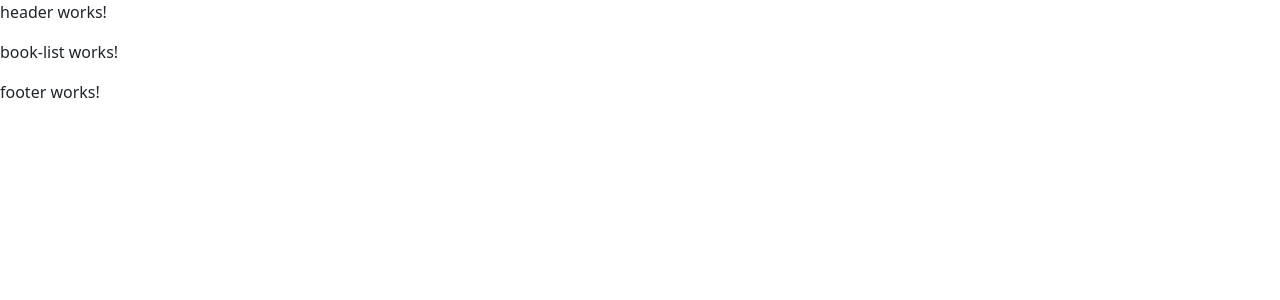
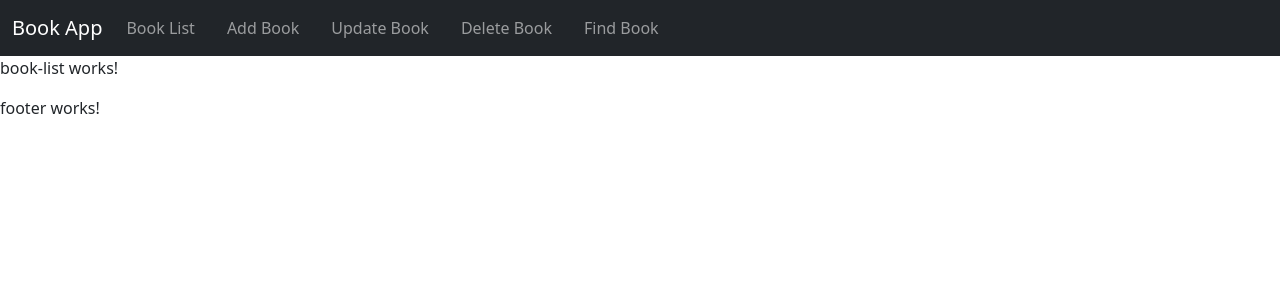
Before and after one commit to AssumedDialogue/AFourConsumeWebServices, an Angular app: page /books in a window 1280 px wide. Shown: the top 300 px of the page. Built offline with nearby package versions, Linux system fonts and the light colour scheme.

Commit message:
configured the header

```diff
--- a/src/app/components/header/header.component.css
+++ b/src/app/components/header/header.component.css
@@ -0,0 +1,3 @@
+.navbar-nav .nav-link {
+  margin-right: 1rem;
+}
--- a/src/app/components/header/header.component.html
+++ b/src/app/components/header/header.component.html
@@ -1 +1,24 @@
-<p>header works!</p>
+<nav class="navbar navbar-expand-lg navbar-dark bg-dark">
+  <div class="container-fluid">
+    <a class="navbar-brand" href="#">Book App</a>
+    <div class="collapse navbar-collapse">
+      <ul class="navbar-nav me-auto">
+        <li class="nav-item">
+          <a class="nav-link" routerLink="/books">Book List</a>
+        </li>
+        <li class="nav-item">
+          <a class="nav-link" routerLink="/add-book">Add Book</a>
+        </li>
+        <li class="nav-item">
+          <a class="nav-link" routerLink="/update-book">Update Book</a>
+        </li>
+        <li class="nav-item">
+          <a class="nav-link" routerLink="/delete-book">Delete Book</a>
+        </li>
+        <li class="nav-item">
+          <a class="nav-link" routerLink="/find-book">Find Book</a>
+        </li>
+      </ul>
+    </div>
+  </div>
+</nav>
--- a/src/app/components/header/header.component.ts
+++ b/src/app/components/header/header.component.ts
@@ -1,8 +1,11 @@
 import { Component } from '@angular/core';
+import {RouterLink} from '@angular/router';
 
 @Component({
   selector: 'app-header',
-  imports: [],
+  imports: [
+    RouterLink
+  ],
   templateUrl: './header.component.html',
   styleUrl: './header.component.css'
 })
```
